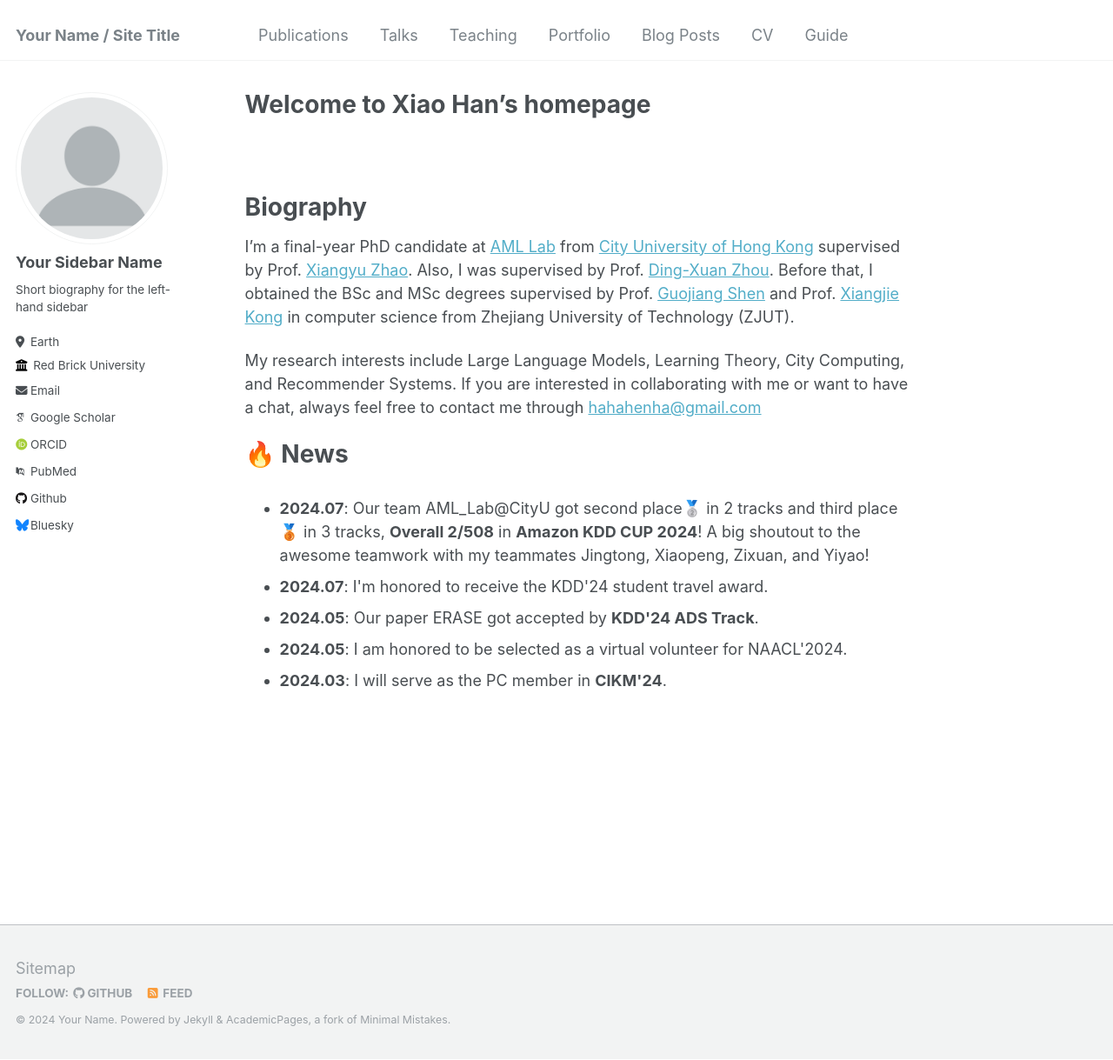
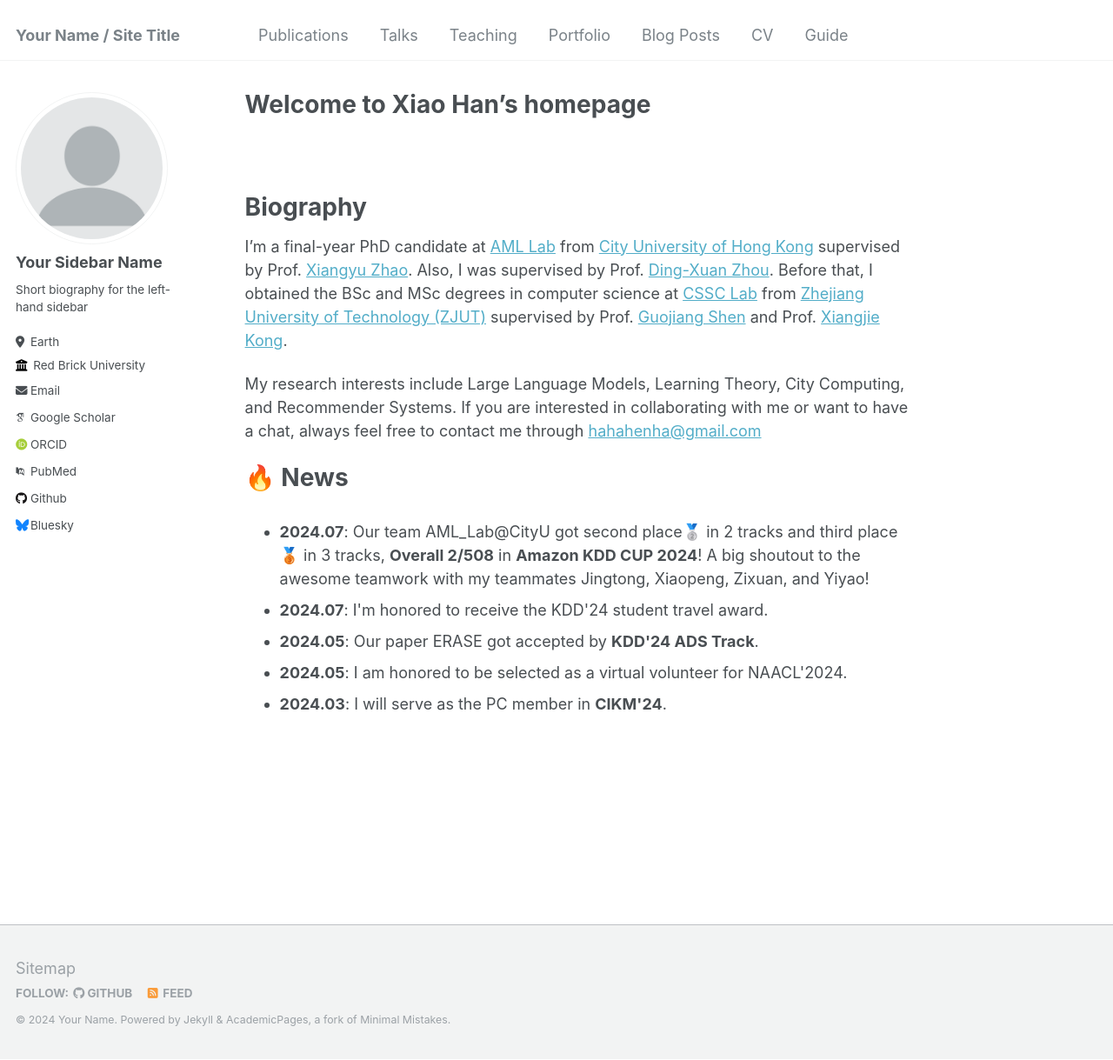
Before and after one commit to hahahenha/hahahenha.github.io, a Jekyll site: the page built from _pages/about.md, in a window 1280 px wide and 1219 px high. Shown: the whole window at 87% size. Built offline with Jekyll 4.4.1, drawn with Linux system fonts in a browser that asks for light colours; some web fonts are replaced.

Commit message:
Update about.md

```diff
--- a/_pages/about.md
+++ b/_pages/about.md
@@ -22,7 +22,7 @@ Biography
 ======
 I'm a final-year PhD candidate at [AML Lab](https://aml-cityu.github.io/) from [City University of Hong Kong](https://www.cityu.edu.hk) supervised by Prof. [Xiangyu Zhao](https://zhaoxyai.github.io/).
 Also, I was supervised by Prof. [Ding-Xuan Zhou](https://www.sydney.edu.au/science/about/our-people/academic-staff/dingxuan-zhou.html).
-Before that, I obtained the BSc and MSc degrees supervised by Prof. [Guojiang Shen](https://homepage.zjut.edu.cn//sgj/) and Prof. [Xiangjie Kong](http://www.cssclab.cn/xjkong/) in computer science from Zhejiang University of Technology (ZJUT).
+Before that, I obtained the BSc and MSc degrees in computer science at [CSSC Lab](https://www.cssclab.cn/) from [Zhejiang University of Technology (ZJUT)](https://www.zjut.edu.cn) supervised by Prof. [Guojiang Shen](https://homepage.zjut.edu.cn//sgj/) and Prof. [Xiangjie Kong](http://www.cssclab.cn/xjkong/).
 
 My research interests include Large Language Models, Learning Theory, City Computing, and Recommender Systems.
 If you are interested in collaborating with me or want to have a chat, always feel free to contact me through <a href="mailto:hahahenha@gmail.com">hahahenha@gmail.com</a>
```
